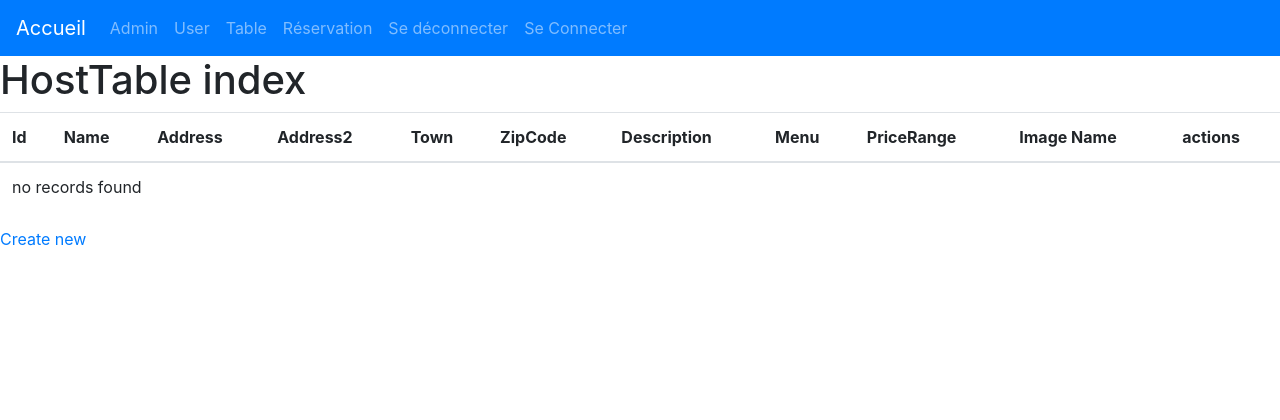
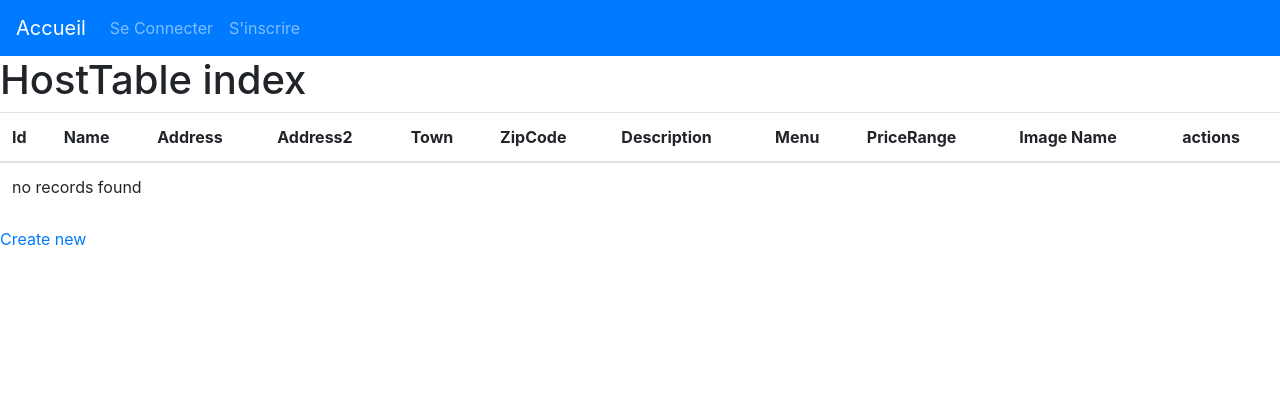
Before and after one commit to GauthierV/hosts-v2, a Symfony app: template templates/host_table/index.html.twig in a window 1280 px wide. Shown: the top 420 px of the page. Run offline with Twig, Linux system fonts and the light colour scheme; the template is opened without the code that fills it, so the values that code supplies are empty; some libraries are stand-ins or nearby versions.

Commit message:
ajout restriction

```diff
--- a/src/Controller/HomeController.php
+++ b/src/Controller/HomeController.php
@@ -11,7 +11,7 @@ use Symfony\Component\Routing\Annotation\Route;
 class HomeController extends AbstractController
 {
     /**
-     * @Route("/home", name="home")
+     * @Route("/", name="home")
      */
     public function index(HostTableRepository $hostTableRepository, Request $request)
     {
--- a/src/Controller/HostTableController.php
+++ b/src/Controller/HostTableController.php
@@ -5,6 +5,7 @@ namespace App\Controller;
 use App\Entity\HostTable;
 use App\Form\HostTableType;
 use App\Repository\HostTableRepository;
+use Sensio\Bundle\FrameworkExtraBundle\Configuration\IsGranted;
 use Symfony\Bundle\FrameworkBundle\Controller\AbstractController;
 use Symfony\Component\HttpFoundation\File\File;
 use Symfony\Component\HttpFoundation\Request;
@@ -29,6 +30,7 @@ class HostTableController extends AbstractController
 
     /**
      * @Route("/new", name="host_table_new", methods={"GET","POST"})
+     * @IsGranted("ROLE_ADMIN")
      */
     public function new(Request $request): Response
     {
@@ -55,6 +57,7 @@ class HostTableController extends AbstractController
 
     /**
      * @Route("/{id}", name="host_table_show", methods={"GET"})
+     *
      */
     public function show(HostTable $hostTable): Response
     {
@@ -65,6 +68,7 @@ class HostTableController extends AbstractController
 
     /**
      * @Route("/{id}/edit", name="host_table_edit", methods={"GET","POST"})
+     * @IsGranted("ROLE_ADMIN")
      */
     public function edit(Request $request, HostTable $hostTable): Response
     {
@@ -98,6 +102,7 @@ class HostTableController extends AbstractController
 
     /**
      * @Route("/{id}", name="host_table_delete", methods={"DELETE"})
+     * @IsGranted("ROLE_ADMIN")
      */
     public function delete(Request $request, HostTable $hostTable): Response
     {
--- a/src/Controller/ReservationController.php
+++ b/src/Controller/ReservationController.php
@@ -5,6 +5,7 @@ namespace App\Controller;
 use App\Entity\Reservation;
 use App\Form\ReservationType;
 use App\Repository\ReservationRepository;
+use Sensio\Bundle\FrameworkExtraBundle\Configuration\IsGranted;
 use Symfony\Bundle\FrameworkBundle\Controller\AbstractController;
 use Symfony\Component\HttpFoundation\Request;
 use Symfony\Component\HttpFoundation\Response;
@@ -60,6 +61,7 @@ class ReservationController extends AbstractController
 
     /**
      * @Route("/{id}/edit", name="reservation_edit", methods={"GET","POST"})
+     * @IsGranted("ROLE_USER")
      */
     public function edit(Request $request, Reservation $reservation): Response
     {
@@ -82,6 +84,7 @@ class ReservationController extends AbstractController
 
     /**
      * @Route("/{id}", name="reservation_delete", methods={"DELETE"})
+     * @IsGranted("ROLE_USER")
      */
     public function delete(Request $request, Reservation $reservation): Response
     {
--- a/src/Controller/UserController.php
+++ b/src/Controller/UserController.php
@@ -5,6 +5,7 @@ namespace App\Controller;
 use App\Entity\User;
 use App\Form\UserType;
 use App\Repository\UserRepository;
+use Sensio\Bundle\FrameworkExtraBundle\Configuration\IsGranted;
 use Symfony\Bundle\FrameworkBundle\Controller\AbstractController;
 use Symfony\Component\HttpFoundation\Request;
 use Symfony\Component\HttpFoundation\Response;
@@ -34,6 +35,9 @@ class UserController extends AbstractController
         $form = $this->createForm(UserType::class, $user);
         $form->handleRequest($request);
 
+        if ($this->isGranted('ROLE_ADMIN') || $this->isGranted('ROLE_USER')){
+            return $this->redirectToRoute('home');
+        }
         if ($form->isSubmitted() && $form->isValid()) {
             $entityManager = $this->getDoctrine()->getManager();
             $entityManager->persist($user);
@@ -60,6 +64,7 @@ class UserController extends AbstractController
 
     /**
      * @Route("/{id}/edit", name="user_edit", methods={"GET","POST"})
+     * @IsGranted("ROLE_ADMIN")
      */
     public function edit(Request $request, User $user): Response
     {
@@ -82,6 +87,7 @@ class UserController extends AbstractController
 
     /**
      * @Route("/{id}", name="user_delete", methods={"DELETE"})
+     * @IsGranted("ROLE_ADMIN")
      */
     public function delete(Request $request, User $user): Response
     {
--- a/templates/base.html.twig
+++ b/templates/base.html.twig
@@ -6,7 +6,8 @@
     <link rel="stylesheet" href="https://stackpath.bootstrapcdn.com/bootstrap/4.2.1/css/bootstrap.min.css"
           integrity="sha384-GJzZqFGwb1QTTN6wy59ffF1BuGJpLSa9DkKMp0DgiMDm4iYMj70gZWKYbI706tWS" crossorigin="anonymous">
 
-    {% block stylesheets %} <link rel="stylesheet" href="{{ asset('css/footer.css') }}" />{% endblock %}
+    {% block stylesheets %}
+        <link rel="stylesheet" href="{{ asset('css/footer.css') }}" />{% endblock %}
 
 </head>
 <body>
@@ -18,9 +19,9 @@
     </button>
     <div class="collapse navbar-collapse" id="navbarNavDropdown">
         <ul class="navbar-nav">
-                    <li class="nav-item">
-                        <a class="nav-link" href="/admin">Admin</a>
-                    </li>
+                {% if is_granted('ROLE_ADMIN') %}
+            <li class="nav-item {% if mainNavAdmin is defined %}active{% endif %}">
+                <a class="nav-link" href="{{ path('admin') }}">Espace admin</a>
             <li class="nav-item">
                 <a class="nav-link" href="{{ path('user_index') }}">User</a>
             </li>
@@ -31,16 +32,25 @@
                 <a class="nav-link" href="{{ path('reservation_index') }}">Réservation</a>
             </li>
         </ul>
+            {% endif %}
+
+        {% if app.user %}
             <ul class="navbar-nav">
                 <li class="nav-item">
                     <a href="{{ path('logout_route') }}" class="nav-link">Se déconnecter</a>
                 </li>
             </ul>
+        {% else %}
             <ul class="navbar-nav">
                 <li class="nav-item">
-                        <a href="{{ path('app_login') }}" class="nav-link" >Se Connecter</a>
+                    <a href="{{ path('app_login') }}" class="nav-link">Se Connecter</a>
+
+                </li>
+                <li>
+                    <a href="{{ path('user_new') }}" class="nav-link">S'inscrire</a>
                 </li>
             </ul>
+        {% endif %}
     </div>
 </nav>
 
```
Lines whose indentation alone changed are shown as unchanged.
